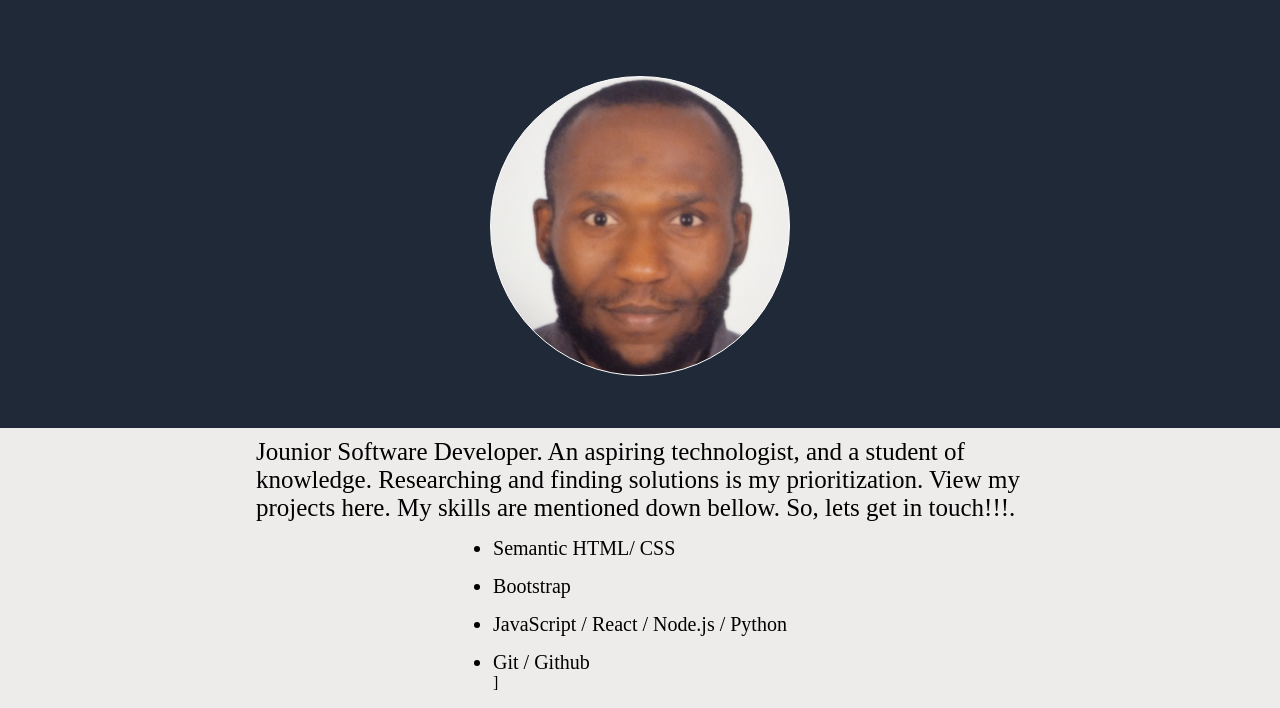
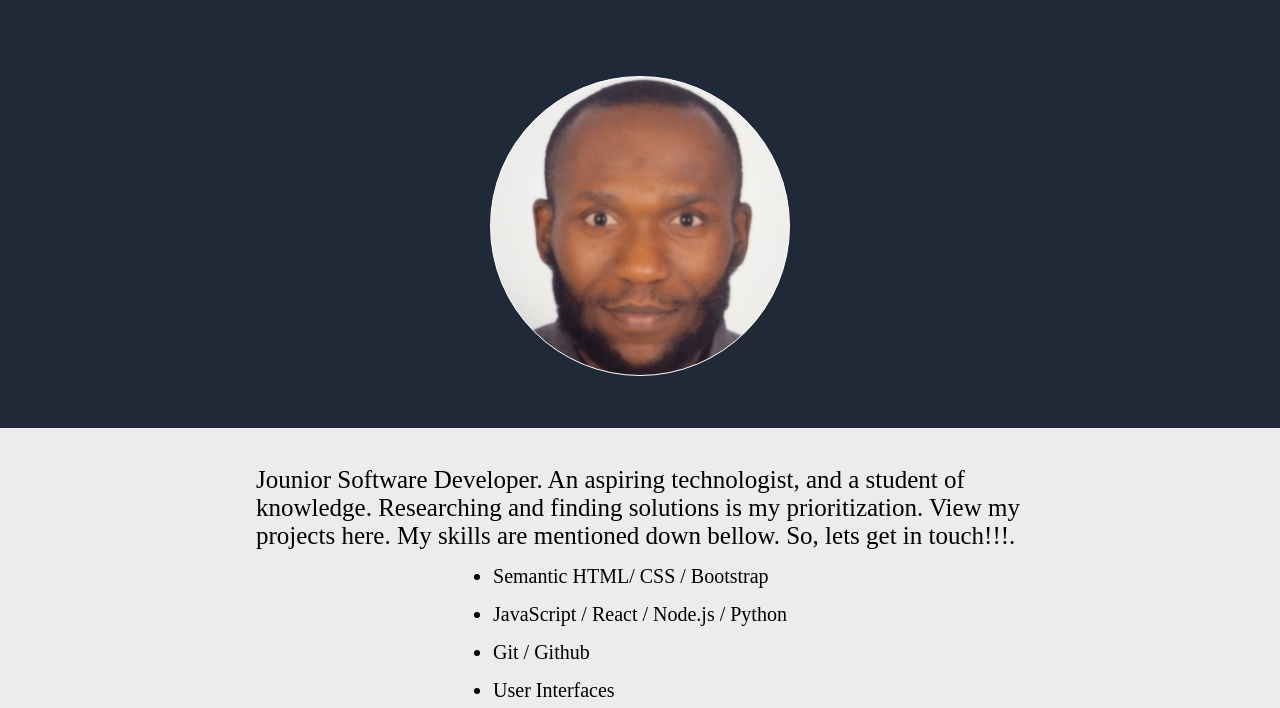
Before and after one commit to Abdulkadir2770/landing-page, a plain HTML site: page index.html in a window 1280 px wide. Shown: the part 92-800 px from the top of the page. Drawn offline with Linux system fonts and the light colour scheme; a script that the page names is missing.

Commit message:
final commit

```diff
--- a/index.html
+++ b/index.html
@@ -28,11 +28,10 @@
     <div id="section-three">
         <p id="quote">Jounior Software Developer. An aspiring technologist, and a student of knowledge. Researching and finding solutions is my prioritization. View my projects here. My skills are mentioned down bellow. So, lets get in touch!!!.</p>
         <ul>
-            <li>Semantic HTML/ CSS</li>
-            <li>Bootstrap</li>
+            <li>Semantic HTML/ CSS / Bootstrap</li>
             <li>JavaScript / React / Node.js / Python</li>
             <li>Git / Github</li>
-]           <li>User Interfaces</li>
+            <li>User Interfaces</li>
             <li>Testing, CI/Cd</li>
         </ul>
     </div>
```
